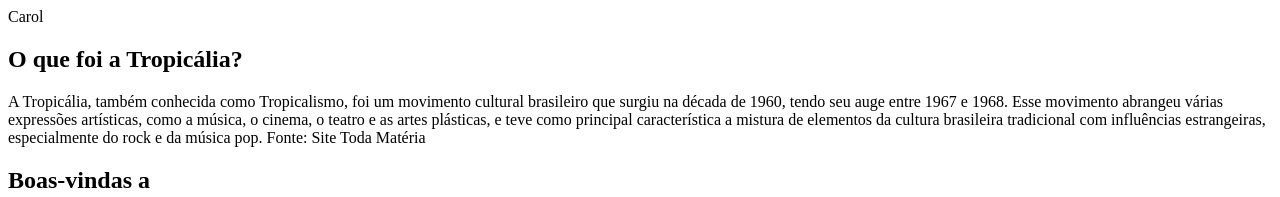
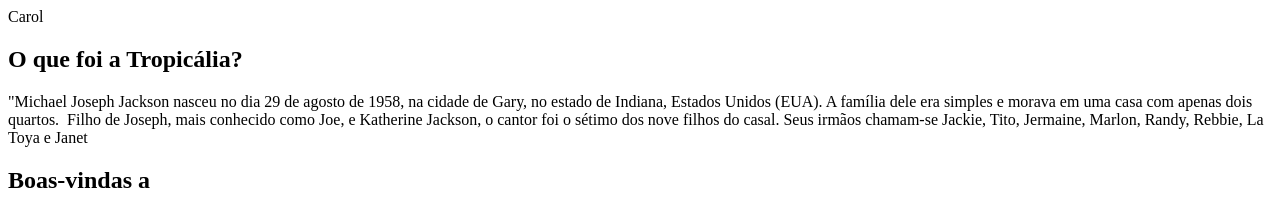
Before and after one commit to ventrilho/Acessibilidade-, a plain HTML site: page projeto inicial/index.html in a window 1280 px wide. Shown: the top 197 px of the page. Drawn offline with Linux system fonts and the light colour scheme.

Commit message:
Update index.html

```diff
--- a/projeto inicial/index.html
+++ b/projeto inicial/index.html
@@ -4,11 +4,9 @@ Carol
     <div class="container d-flex align-items-center">
             <div class="col-5">
                     <h2>O que foi a Tropicália?</h2>
-                    <p class="p-2">A Tropicália, também conhecida como Tropicalismo, foi um movimento cultural
-                            brasileiro que surgiu na década de 1960, tendo seu auge entre 1967 e 1968. Esse movimento
-                            abrangeu várias expressões artísticas, como a música, o cinema, o teatro e as artes plásticas, e
-                            teve como principal característica a mistura de elementos da cultura brasileira tradicional com
-                            influências estrangeiras, especialmente do rock e da música pop. Fonte: Site Toda Matéria</p>
+                    <p class="p-2">"Michael Joseph Jackson nasceu no dia 29 de agosto de 1958, na cidade de Gary, no estado de Indiana, Estados Unidos (EUA). A família dele era simples e morava em uma casa com apenas dois quartos.
+
+Filho de Joseph, mais conhecido como Joe, e Katherine Jackson, o cantor foi o sétimo dos nove filhos do casal. Seus irmãos chamam-se Jackie, Tito, Jermaine, Marlon, Randy, Rebbie, La Toya e Janet</p>
             </div>
     </div>
 </section>
```
